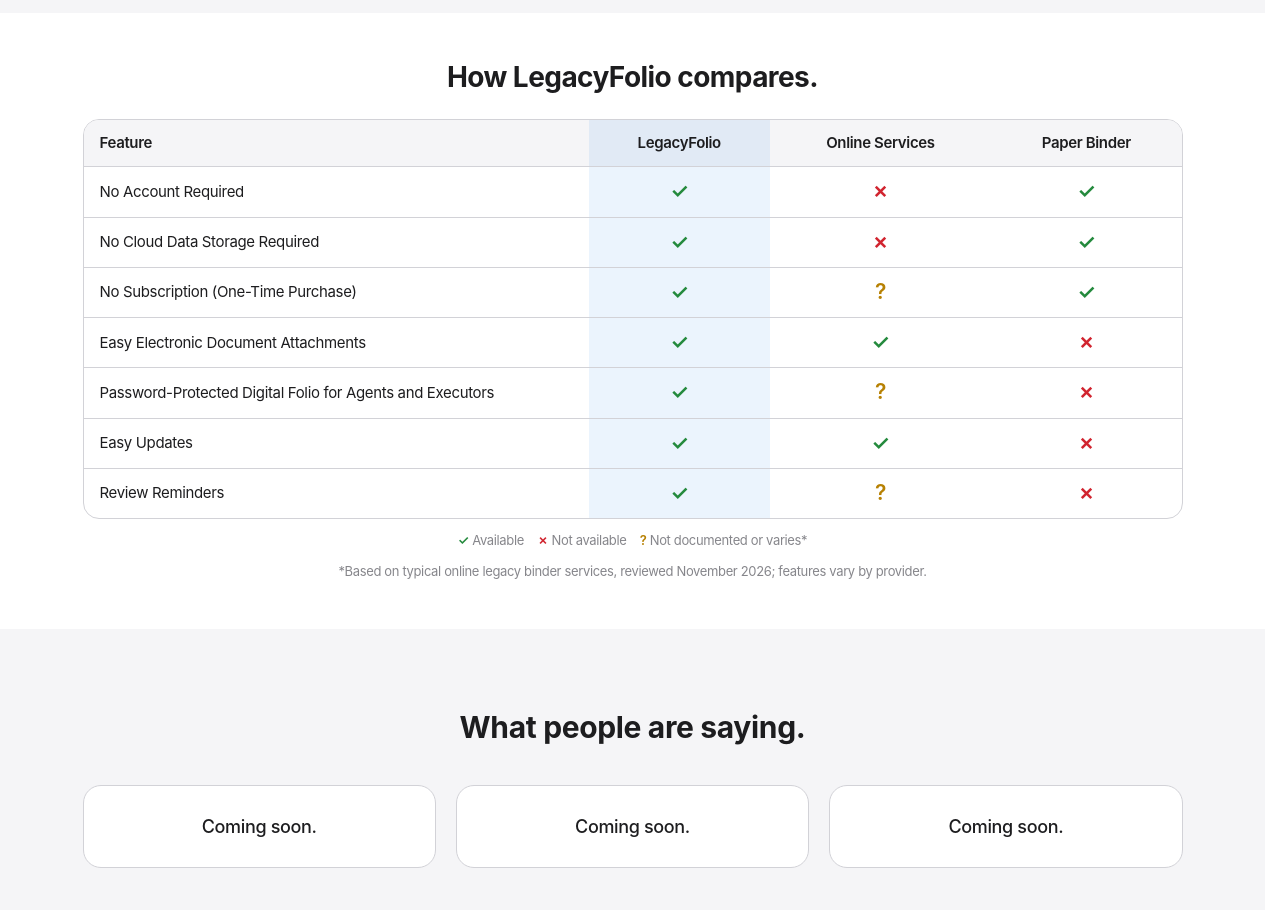
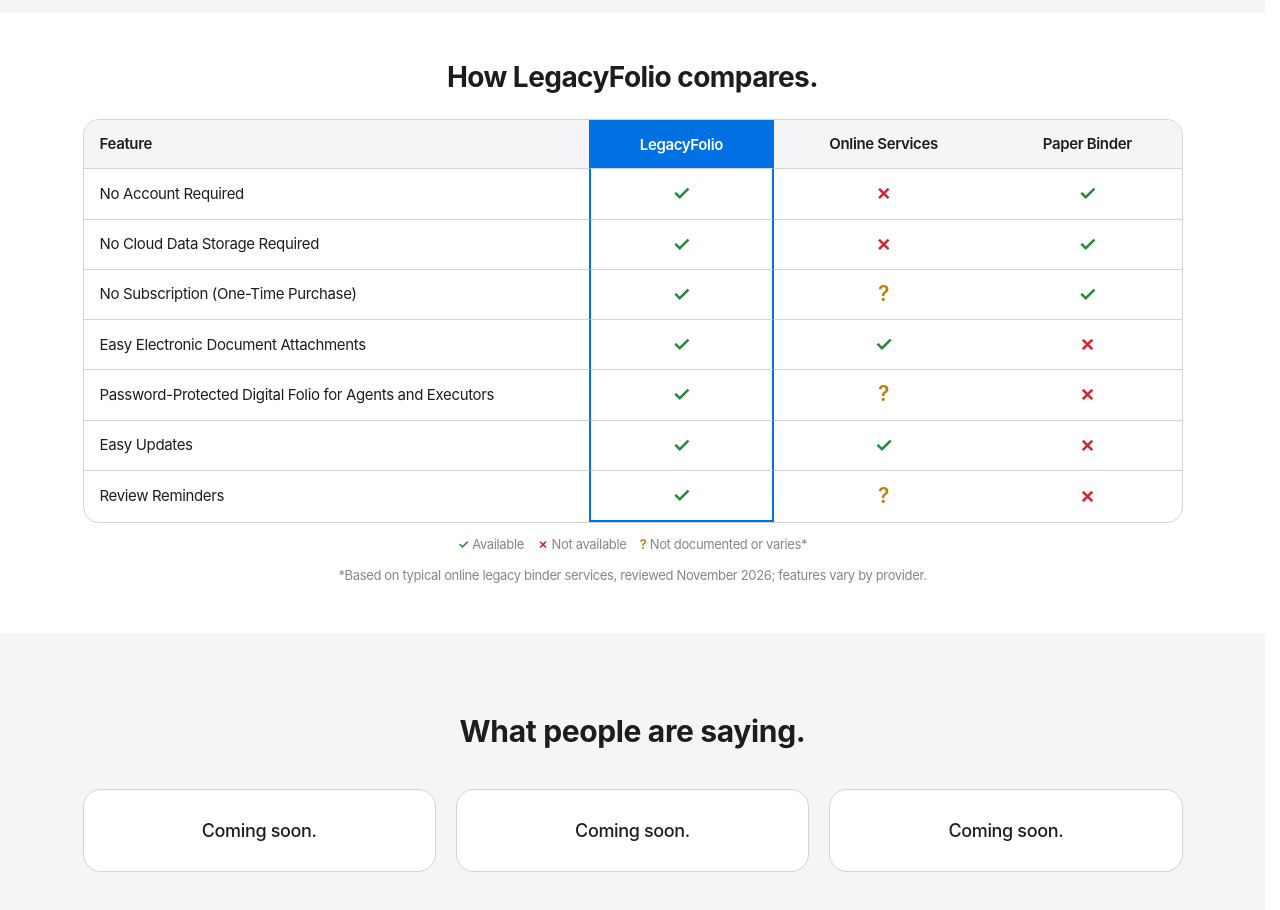
Before and after one commit to FreedmanCA/legacyfolioapp.com, a plain HTML site: page index.html in a window 1280 px wide. Shown: the part 2060-2970 px from the top of the page. Drawn offline with Linux system fonts and the light colour scheme.

Commit message:
Add files via upload

```diff
--- a/index.html
+++ b/index.html
@@ -615,13 +615,23 @@
             width: 46%;
             text-align: left;
         }
+        .comparison-table th:nth-child(2),
+        .comparison-table td:nth-child(2) {
+            border-left: 2px solid var(--apple-blue);
+            border-right: 2px solid var(--apple-blue);
+        }
         .comparison-table th:nth-child(2) {
-            background: color-mix(in srgb, var(--apple-blue) 8%, var(--bg-light));
+            border-top: 2px solid var(--apple-blue);
+            background: var(--apple-blue);
+            color: #ffffff;
         }
         .comparison-table td:nth-child(2) {
-            background: color-mix(in srgb, var(--apple-blue) 8%, #ffffff);
+            background: #ffffff;
         }
         .comparison-table tbody tr:last-child td { border-bottom: 0; }
+        .comparison-table tbody tr:last-child td:nth-child(2) {
+            border-bottom: 2px solid var(--apple-blue);
+        }
         .comparison-table .status {
             display: inline-block;
             min-width: 1.2em;
@@ -653,7 +663,8 @@
         @media (prefers-color-scheme: dark) {
             .comparison-band { background-color: #000000; }
             .comparison-table-wrap { background: #000000; }
-            .comparison-table td:nth-child(2) { background: color-mix(in srgb, var(--apple-blue) 8%, #000000); }
+            .comparison-table th:nth-child(2) { color: #000000; }
+            .comparison-table td:nth-child(2) { background: #000000; }
         }
     </style>
 </head>
```
